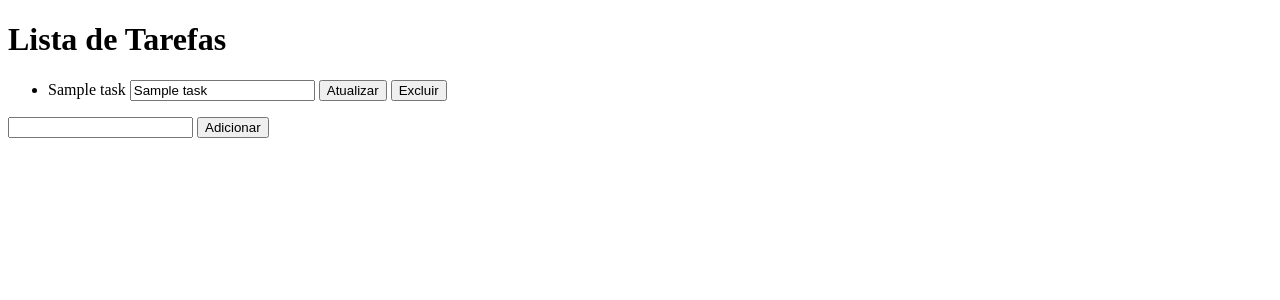
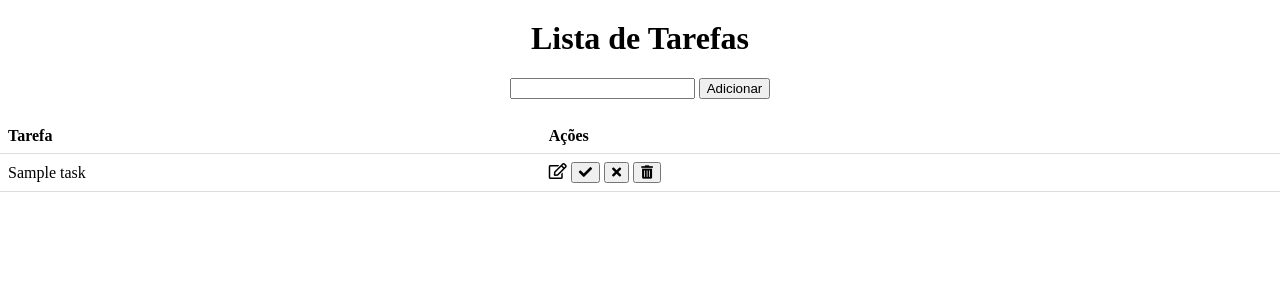
Before and after one commit to pedrokonzen/lista-tarefas-framework-flask, a Flask app: template templates/index.html in a window 1280 px wide. Shown: the top 300 px of the page. Run offline with Flask 3, Linux system fonts and the light colour scheme; the template is opened without the code that fills it: most values are stand-ins (such as "Sample title", 1, 10 or a date in 2020).

Commit message:
CRUD com icones - rever update

```diff
--- a/app.py
+++ b/app.py
@@ -2,33 +2,41 @@ from flask import Flask, redirect, render_template, request
 
 app = Flask(__name__)
 
-tasks = []  # Lista de tarefas (inicialmente vazia)
+tasks = ["x" , "y" , "z"]  # Lista de tarefas (inicialmente vazia)
+task_status = ["", "", ""]  # Lista de status das tarefas
 
 @app.route('/')
 def index():
-    return render_template('index.html', tasks=tasks)
+    return render_template('index.html', tasks=tasks, task_status=task_status)
 
 @app.route('/add_task', methods=['POST'])
 def add_task():
     task = request.form['task']
     tasks.append(task)
-
-    # Lógica para adicionar a tarefa ao banco de dados ou à lista de tarefas existente
+    task_status.append("")
     return redirect('/')
 
-@app.route('/update_task/<int:task_id>', methods=['POST'])
-def update_task(task_id):
+@app.route('/update_task/<int:index>', methods=['POST'])
+def update_task(index):
     task = request.form['task']
-    tasks[task_id] = task
-
-    # Lógica para atualizar a tarefa no banco de dados ou na lista de tarefas existente
+    tasks[index] = task
     return redirect('/')
 
-@app.route('/delete_task/<int:task_id>', methods=['GET', 'POST'])
-def delete_task(task_id):
-    del tasks[task_id]
+@app.route('/complete_task/<int:index>', methods=['POST'])
+def complete_task(index):
+    task_status[index] = "completed"
     return redirect('/')
 
+@app.route('/cancel_task/<int:index>', methods=['POST'])
+def cancel_task(index):
+    task_status[index] = "cancelled"
+    return redirect('/')
+
+@app.route('/delete_task/<int:index>', methods=['POST'])
+def delete_task(index):
+    del tasks[index]
+    del task_status[index]
+    return redirect('/')
 
 if __name__ == '__main__':
     app.run()
--- a/templates/index.html
+++ b/templates/index.html
@@ -2,32 +2,99 @@
 <html>
 <head>
     <title>Lista de Tarefas</title>
+    <style>
+        /* Estilos para alinhar o conteúdo */
+        body {
+            margin: 0;
+            padding: 0;
+            display: flex;
+            flex-direction: column;
+            align-items: center;
+        }
+
+        h1 {
+            margin-top: 20px;
+        }
+
+        table {
+            width: 100%;
+            border-collapse: collapse;
+            margin-top: 20px;
+        }
+
+        th, td {
+            padding: 8px;
+            text-align: left;
+            border-bottom: 1px solid #ddd;
+        }
+
+        .completed {
+            color: green;
+        }
+
+        .cancelled {
+            color: red;
+        }
+    </style>
+    <link rel="stylesheet" href="https://cdnjs.cloudflare.com/ajax/libs/font-awesome/5.15.3/css/all.min.css" integrity="sha512-..." crossorigin="anonymous" />
 </head>
 <body>
     <h1>Lista de Tarefas</h1>
-    <ul>
-        {% for index in range(tasks|length) %}
-        <li>
-            {{ tasks[index] }}
-            <form action="/update_task/{{ index }}" method="POST" style="display: inline;">
-                <input type="text" name="task" value="{{ tasks[index] }}">
-                <button type="submit">Atualizar</button>
-            </form>
-            <form action="/delete_task/{{ index }}" method="POST" style="display: inline;">
-                <button type="submit">Excluir</button>
-            </form>
-        </li>
-        {% endfor %}
-    </ul>
     <form action="/add_task" method="POST">
         <input type="text" name="task">
         <button type="submit">Adicionar</button>
     </form>
+    <table>
+        <tr>
+            <th>Tarefa</th>
+            <th>Ações</th>
+        </tr>
+        {% for index in range(tasks|length) %}
+        <tr>
+            <td>
+                <span id="task_{{ index }}" class="{{ task_status[index] }}">{{ tasks[index] }}</span>
+                <form id="update_form_{{ index }}" style="display: none;" action="/update_task/{{ index }}" method="POST">
+                    <input type="text" name="task" value="{{ tasks[index] }}">
+                    <button type="submit">Atualizar</button>
+                </form>
+            </td>
+            <td>
+                <i class="far fa-edit" onclick="toggleForm('{{ index }}')"></i>
+                <form action="/complete_task/{{ index }}" method="POST" style="display: inline;">
+                    <button type="submit"><i class="fas fa-check"></i></button>
+                </form>
+                <form action="/cancel_task/{{ index }}" method="POST" style="display: inline;">
+                    <button type="submit"><i class="fas fa-times"></i></button>
+                </form>
+                <form action="/delete_task/{{ index }}" method="POST" style="display: inline;">
+                    <button type="submit"><i class="fas fa-trash-alt"></i></button>
+                </form>
+            </td>
+        </tr>
+        {% endfor %}
+    </table>
+
 
     <script>
-        // Função para exibir um alerta de confirmação antes de excluir uma tarefa
-        function confirmDelete() {
-            return confirm("Tem certeza de que deseja excluir esta tarefa?");
+        var activeForm = null;
+
+        function toggleForm(index) {
+            var taskElement = document.getElementById('task_' + index);
+            var formElement = document.getElementById('update_form_' + index);
+
+            if (formElement.style.display === 'none') {
+                if (activeForm !== null) {
+                    activeForm.style.display = 'none';
+                }
+
+                taskElement.style.display = 'none';
+                formElement.style.display = 'inline';
+                activeForm = formElement;
+            } else {
+                taskElement.style.display = 'inline';
+                formElement.style.display = 'none';
+                activeForm = null;
+            }
         }
     </script>
 </body>
```
